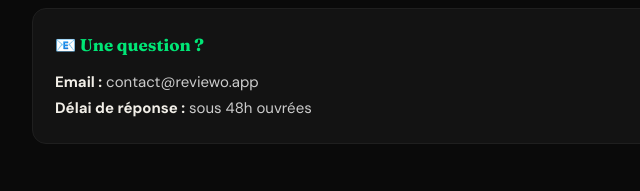
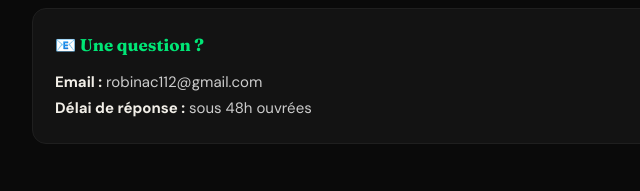
Before and after one commit to robinac112-sketch/Reviewo, a plain HTML site: page cgu.html in a window 1280 px wide. Shown: the part 5115-5306 px from the top of the page, 248-888 px from the left. Drawn offline with Linux system fonts and the light colour scheme.

Commit message:
Update cgu.html

```diff
--- a/cgu.html
+++ b/cgu.html
@@ -187,7 +187,7 @@
 
 <div class="contact-box">
 <h3>📧 Une question ?</h3>
-<p style="margin:0"><strong>Email :</strong> contact@reviewo.app<br><strong>Délai de réponse :</strong> sous 48h ouvrées</p>
+<p style="margin:0"><strong>Email :</strong> robinac112@gmail.com<br><strong>Délai de réponse :</strong> sous 48h ouvrées</p>
 </div>
 
 <div class="footer">
```
